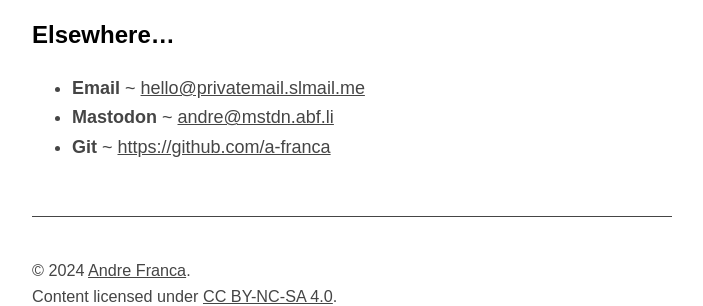
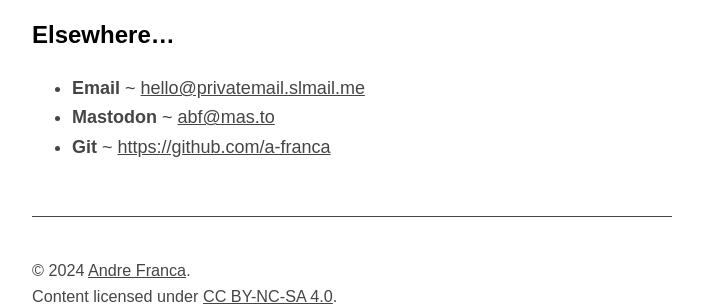
Before and after one commit to a-franca/abf.li, a Jekyll site: the page built from pages/index.md, in a window 1280 px wide. Shown: the part 1107-1413 px from the top of the page, without its empty margins (288-991 px from the left). Built offline with Jekyll 4.4.1, drawn with Linux system fonts in a browser that asks for light colours.

Commit message:
update mastodon info

```diff
--- a/_config.yml
+++ b/_config.yml
@@ -40,8 +40,8 @@ author:
   url: 'https://abf.li'
   email: 'hello@privatemail.slmail.me'
   git: 'https://github.com/a-franca'
-  mastodon: 'https://mstdn.abf.li/@andre'
-  mastodon-handle: 'andre@mstdn.abf.li'
+  mastodon: 'https://mas.to/@abf'
+  mastodon-handle: 'abf@mas.to'
   copy: '© 2024'
 
 # Tag settinngs
```
